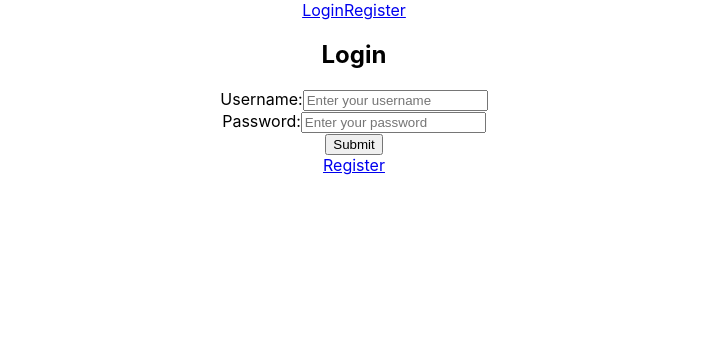
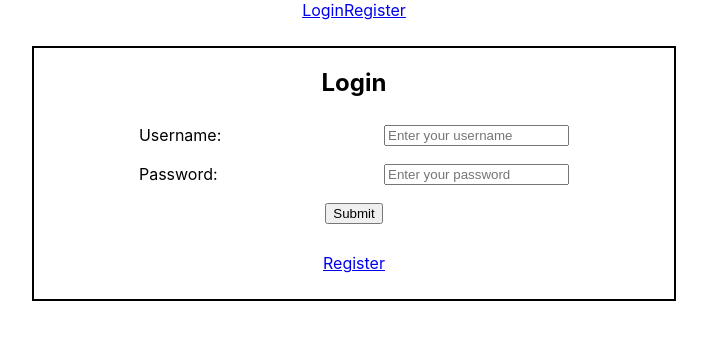
Before and after one commit to Build-Week-Kickstarter-1/Front-End, a React (Create React App) app in the folder kickstarter-success/: page /login in a window 1280 px wide. Shown: the top 340 px of the page, without its empty margins (286-993 px from the left). Built offline with nearby package versions, Linux system fonts and the light colour scheme.

Commit message:
added basic styling

```diff
--- a/kickstarter-success/src/index.css
+++ b/kickstarter-success/src/index.css
@@ -1,13 +1,43 @@
 body {
   margin: 0;
-  font-family: -apple-system, BlinkMacSystemFont, 'Segoe UI', 'Roboto', 'Oxygen',
-    'Ubuntu', 'Cantarell', 'Fira Sans', 'Droid Sans', 'Helvetica Neue',
+  font-family: -apple-system, BlinkMacSystemFont, "Segoe UI", "Roboto", "Oxygen",
+    "Ubuntu", "Cantarell", "Fira Sans", "Droid Sans", "Helvetica Neue",
     sans-serif;
   -webkit-font-smoothing: antialiased;
   -moz-osx-font-smoothing: grayscale;
 }
 
 code {
-  font-family: source-code-pro, Menlo, Monaco, Consolas, 'Courier New',
+  font-family: source-code-pro, Menlo, Monaco, Consolas, "Courier New",
     monospace;
 }
+
+.login-form {
+  width: 50%;
+  text-align: center;
+  margin: 2% auto;
+  padding-bottom: 2%;
+  border: 2px solid black;
+}
+
+.errors-container {
+  color: red;
+  font-weight: bold;
+}
+
+.form-container {
+  display: flex;
+  flex-direction: column;
+  width: 70%;
+  margin: 0 auto;
+}
+
+.input-container {
+  display: flex;
+  justify-content: space-between;
+  padding: 2%;
+}
+
+button {
+  margin: 2% auto;
+}
```
